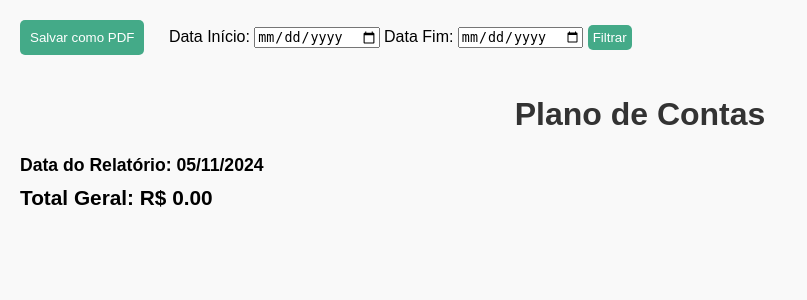
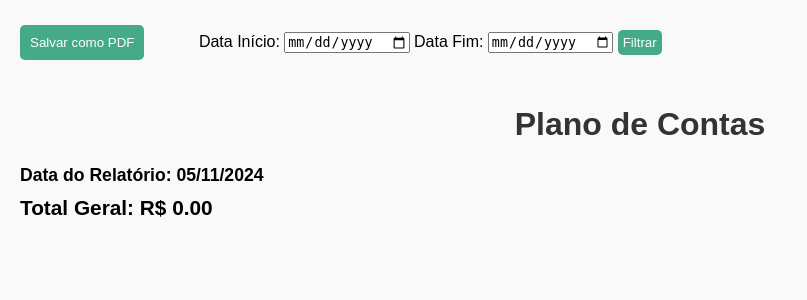
Before and after one commit to RenanWHottz/Minhas-Despesas-Django, a Django app: page /plano_de_contas/ in a window 1280 px wide. Shown: the part 68-368 px from the top of the page, without its empty margins (0-807 px from the left). Run offline with Django 4.2, Linux system fonts and the light colour scheme; data that the repository does not hold is empty; some libraries are stand-ins or nearby versions.

Commit message:
Pequenos ajustes no codigo e na pagina

```diff
--- a/despesas/templates/plano_de_contas.html
+++ b/despesas/templates/plano_de_contas.html
@@ -101,8 +101,7 @@
     <button id="gerar-pdf" style="margin: 20px; padding: 10px; background-color: #4A8; color: white; border: none; border-radius: 5px; cursor: pointer;">
         Salvar como PDF
     </button>
-
-    <form method="get" action="{% url 'plano_de_contas' %}" style="display: inline-block; margin-right: 10px;">
+    <form method="get" action="{% url 'plano_de_contas' %}" style="display: inline-block; padding: 10px; margin: 20px;">
         <label for="data_inicio">Data Início:</label>
         <input type="date" id="data_inicio" name="data_inicio" value="{{ data_inicio|date:'Y-m-d' }}">
         <label for="data_fim">Data Fim:</label>
--- a/despesas/views.py
+++ b/despesas/views.py
@@ -207,7 +207,7 @@ def relatorio_despesas_por_grupo(request):
         plt.title('Despesas Pagas e Abertas por Mês')
         plt.legend()
         plt.xticks(ticks=x, labels=meses, rotation=45)
-        plt.xlim(-0.5, len(meses) - 0.5)  # Adiciona espaço em branco ao redor
+        plt.xlim(-0.5, len(meses) - 0.5)
         plt.tight_layout()
 
         # Adicionar valores em cima das barras
```
